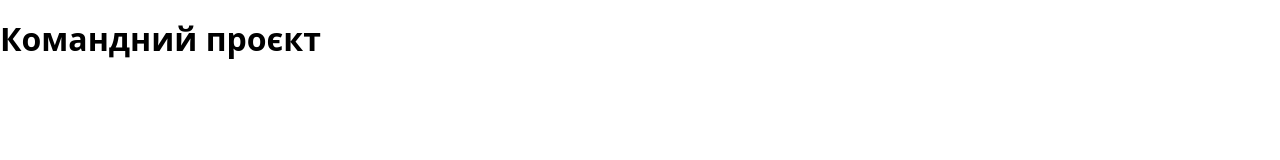
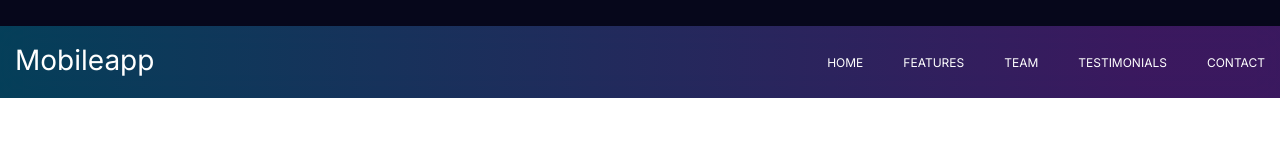
Before and after one commit to urt2509/mobile_app_tp, a website built with Parcel: page src/index.html in a window 1280 px wide. Built offline with nearby package versions, Linux system fonts and the light colour scheme.

Commit message:
Add header

```diff
--- a/src/index.html
+++ b/src/index.html
@@ -5,11 +5,13 @@
     <meta name="viewport" content="width=device-width, initial-scale=1.0" />
     <title>Page title</title>
     <link rel="stylesheet" href="./sass/index.scss" />
+    <link href="https://fonts.googleapis.com/css2?family=Inter:wght@400;500;700&display=swap" rel="stylesheet">
     <script type="module" src="./index.js"></script>
   </head>
   <body>
     <!-- ❗️❗️❗️ Add partials like so for every page -->
     <include src="./partials/header.html"></include>
     <include src="./partials/hero.html"></include>
+
   </body>
   </html>
--- a/src/partials/header.html
+++ b/src/partials/header.html
@@ -1,3 +1,17 @@
-<header>
-  <h1>Командний проєкт</h1>
+<header class="header">
+
+<div class="header-section">
+  <div class="container header-box">
+  <a class="logo" href="/">Mobileapp</a>
+  <nav>
+    <ul class="header-nav list">
+      <li><a class="nav-link" href="">HOME</a></li>
+      <li><a class="nav-link" href="">FEATURES</a></li>
+      <li><a class="nav-link" href="">TEAM</a></li>
+      <li><a class="nav-link" href="">TESTIMONIALS</a></li>
+      <li><a class="nav-link" href="">CONTACT</a></li>
+    </ul>
+  </nav>
+</div>
+</div>
 </header>
--- a/src/sass/_common.scss
+++ b/src/sass/_common.scss
@@ -1 +1,22 @@
 @import '~node_modules/modern-normalize/modern-normalize.css';
+body {font-family: 'Inter', sans-serif;
+background-color: $background-color;
+color: $color-text;
+font-weight: 500;
+font-size: 16px;
+}
+.list{
+    list-style: none;
+}
+a{
+    text-decoration: none;
+}
+image{
+    display: block;
+    width: 100%;
+}
+.container{
+    width: 1280px;
+    padding: 0 15px;
+    margin: 0 auto;
+}
--- a/src/sass/base/_variables.scss
+++ b/src/sass/base/_variables.scss
@@ -0,0 +1,6 @@
+$background-color: #FFFFFF;
+$color-text:#000000;
+$background-hero:#06071B;
+$header-gradient: linear-gradient(90.03deg, rgba(0, 197, 235, 0.3) -1.97%, rgba(181, 68, 254, 0.3) 89.43%);
+$buttons-gradient:linear-gradient(90.03deg, #00C5EB -1.97%, #B544FE 89.43%);
+$white-color:#FFFFFF;
--- a/src/sass/components/_header.scss
+++ b/src/sass/components/_header.scss
@@ -0,0 +1,37 @@
+.header{
+    background-color: $background-hero;
+    height: 98px;
+
+}
+.header-section{
+    height: 72px;
+    background: linear-gradient(90.03deg, rgba(0, 197, 235, 0.3) -1.97%, rgba(181, 68, 254, 0.3) 89.43%);
+    backdrop-filter: blur(17.5px);
+    transform: translateY(26px);
+    padding-top: 10px;
+    padding-bottom: 10px;
+}
+.header-nav{
+    display: flex;
+    gap: 40px;
+}
+.logo{
+font-style: normal;
+    font-weight: 400;
+    font-size: 28px;
+    line-height: 1.21;
+    color: $white-color;
+}
+.nav-link{
+font-style: normal;
+    font-weight: 400;
+    font-size: 12px;
+    line-height: 1.25;
+    color: $white-color;
+}
+.header-box{
+    display: flex;
+    align-items: center;
+    justify-content: space-between;
+
+}
```
